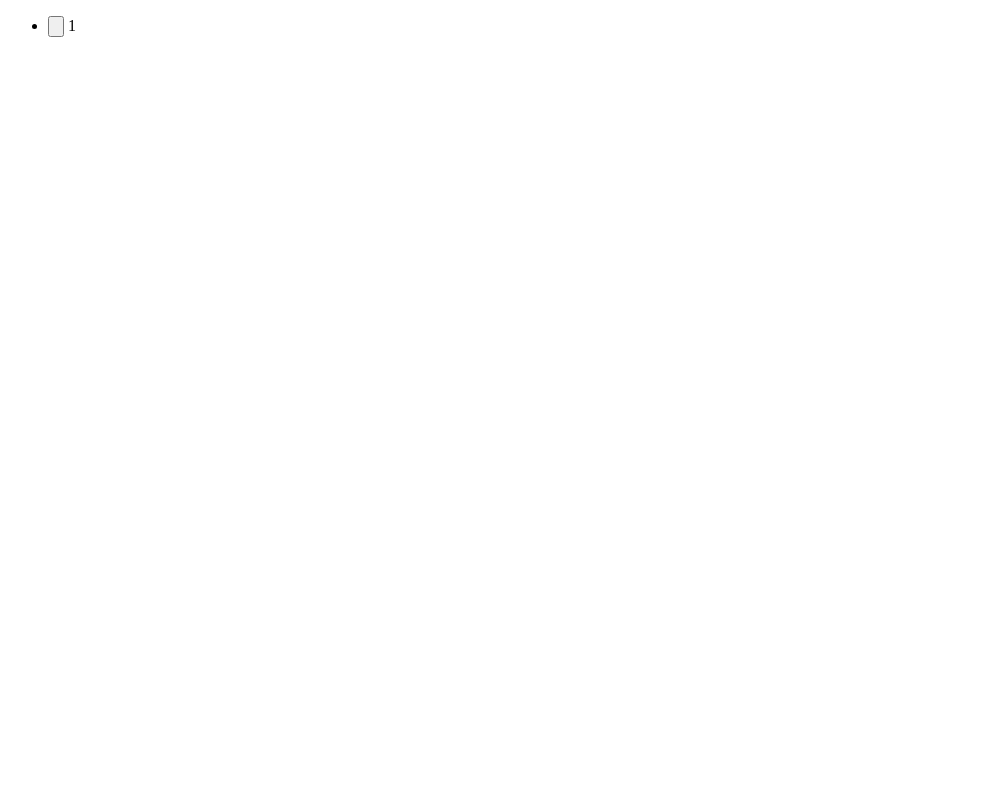
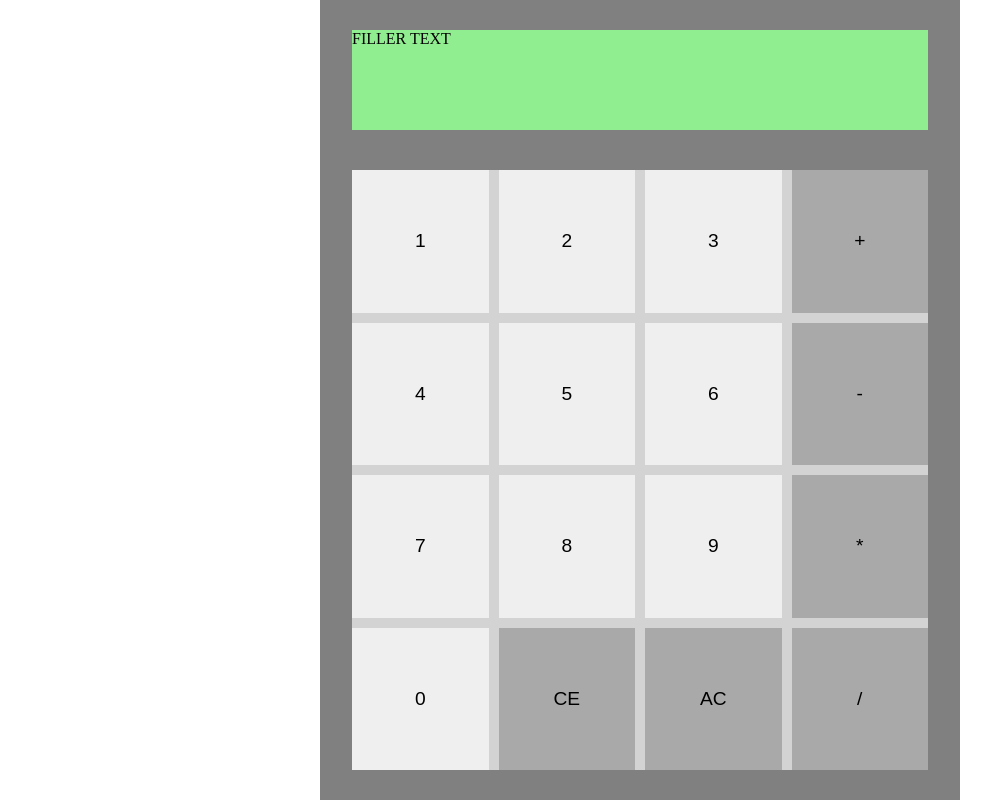
Before and after one commit to vladignatovs/Calc, a plain HTML site: page index.html in a window 1280 px wide. Shown: the whole page, without its empty margins (0-991 px from the left). Drawn offline with Linux system fonts and the light colour scheme.

Commit message:
enhanced style

```diff
--- a/index.html
+++ b/index.html
@@ -3,14 +3,69 @@
 <head>
     <meta charset="UTF-8">
     <meta name="viewport" content="width=device-width, initial-scale=1.0">
+    <link rel="stylesheet" href="style.css">
     <title>Calculator</title>
 </head>
 <body>
     <div id="main_page">
+        <div id="screen">
+            <p>FILLER TEXT</p>
+        </div>
         <div id="buttons">
             <ul>
+                <!-- eachrow contains 4 buttons -->
                 <li>
-                    <input type="button"> 1
+                    <input type="button" value="1">
+                </li>
+                <li>
+                    <input type="button" value="2">
+                </li>
+                <li>
+                    <input type="button" value="3">
+                </li>
+                <li>
+                    <input type="button" value="+" id="big-bttn">
+                </li>
+
+
+                <li>
+                    <input type="button" value="4">
+                </li>
+                <li>
+                    <input type="button" value="5">
+                </li>
+                <li>
+                    <input type="button" value="6">
+                </li>
+                <li>
+                    <input type="button" value="-" id="big-bttn">
+                </li>
+
+
+                <li>
+                    <input type="button" value="7">
+                </li>
+                <li>
+                    <input type="button" value="8">
+                </li>
+                <li>
+                    <input type="button" value="9">
+                </li>
+                <li>
+                    <input type="button" value="*" id="big-bttn">
+                </li>
+
+                <li>
+                    <input type="button" value="0">
+                </li>
+                <li>
+                    <input type="button" value="CE" id="big-bttn">
+                </li>
+                <li>
+                    <input type="button" value="AC" id="big-bttn">
+                </li>
+                <li>
+                    <input type="button" value="/" id="big-bttn">
                 </li>
             </ul>
         </div>
--- a/style.css
+++ b/style.css
@@ -1,3 +1,69 @@
 * {
     margin: 0;
+    padding: 0;
 }
+
+ul {
+    display: grid;
+
+    list-style: none;
+    list-style-type: none;
+
+    gap: 10px;
+
+    height: 100%;
+    width: 100%;
+
+    grid-template-columns: repeat(4, 1fr);
+
+    justify-content: start;
+}
+
+#main_page {
+    margin-left: 25vw;
+    display: flex;
+    flex-direction: column;
+    gap: 5%;
+    align-items: center;
+    justify-content: center;
+    height: 100vh;
+    width: 50vw;
+    background-color: gray;
+}
+
+#screen {
+    position: relative;
+    height: 100px;
+    background-color: lightgreen;
+    width: 90%;
+}
+
+#buttons {
+    position: relative;
+    width: 90%;
+    height: 75%;
+    background-color: lightgray;
+}
+
+input[type="button"] {
+    position: relative;
+
+    height: 100%;
+    width: 100%;
+    font-size: calc(1.5vw);
+
+
+    border-radius: 0;
+    border: 0;
+
+    cursor: pointer;
+    text-align: center;
+}
+
+input[type="button"]:hover {
+    background-color: #ccc;
+  }
+
+#big-bttn {
+    background-color: darkgray;
+}
```
